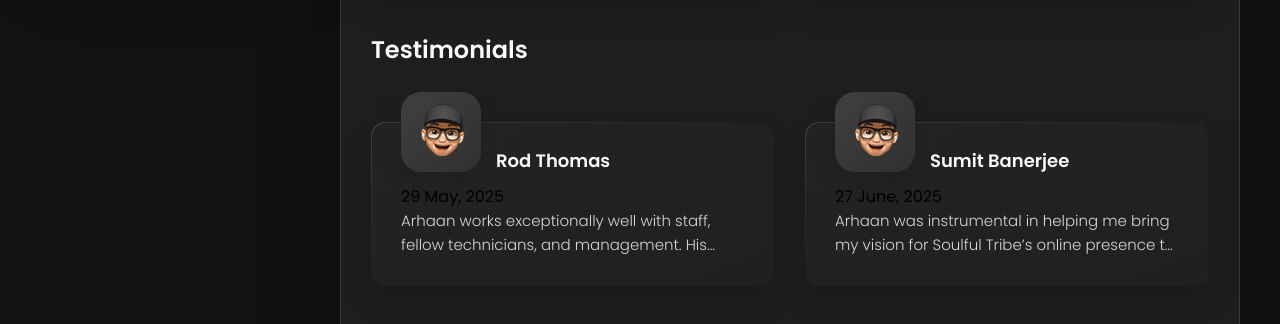
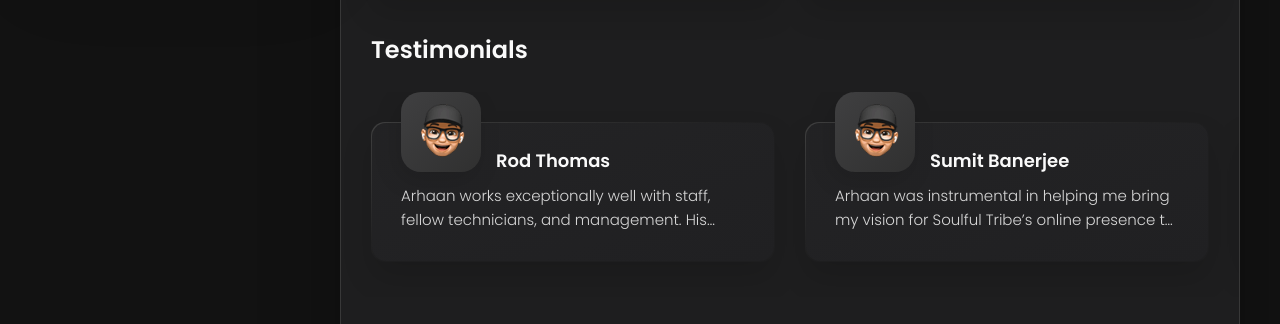
Before and after one commit to arhaannair/portfolio, a plain HTML site: page index.html in a window 1280 px wide. Shown: the part 788-1112 px from the top of the page. Drawn offline with nearby package versions, Linux system fonts and the light colour scheme.

Commit message:
Update index.html

```diff
--- a/index.html
+++ b/index.html
@@ -308,9 +308,6 @@
 
                 <h4 class="h4 testimonials-item-title" data-testimonials-title>Rod Thomas</h4>
 
-                <time datetime="2025-05-29">29 May, 2025</time>
-
-
                 <div class="testimonials-text" data-testimonials-text>
                   <p>
                   Arhaan works exceptionally well with staff, fellow technicians, and management. His
@@ -325,15 +322,13 @@
             </li>
 
             <li class="testimonials-item">
-              <div class="content-card" data-testimonials-item>
+                <div class="content-card" data-testimonials-item data-testimonials-date="2025-06-27">
 
                 <figure class="testimonials-avatar-box">
                   <img src="./assets/images/avatar-1.png" alt="Sumit Banerjee" width="60" data-testimonials-avatar>
                 </figure>
 
                 <h4 class="h4 testimonials-item-title" data-testimonials-title>Sumit Banerjee </h4>
-
-                <time datetime="2025-06-27">27 June, 2025</time>
 
                 <div class="testimonials-text" data-testimonials-text>
                   <p>
```
